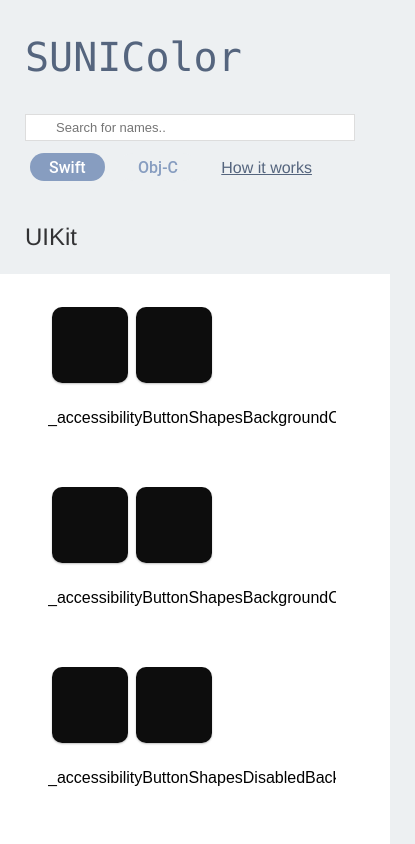
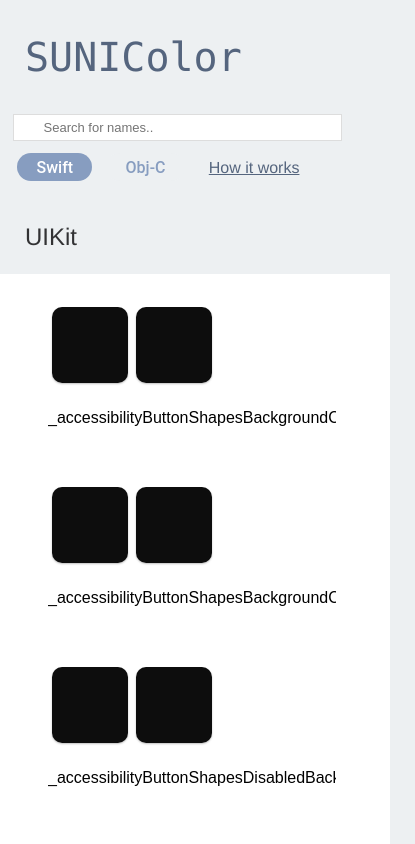
Before and after one commit to MarkDavies0/sunicolor_website, a plain HTML site: page docs/index.html in a window 390 px wide. Shown: the top 844 px of the page, 415 px wide, since content can reach past the window. Drawn offline with Linux system fonts and the light colour scheme.

Commit message:
Update style.css

```diff
--- a/docs/css/style.css
+++ b/docs/css/style.css
@@ -52,7 +52,7 @@ h2 {
     display: flex;
     /* justify-content: center; */
     align-items: center;
-    width: 100%;
+    width: calc(100% - 25px);
     height: 50px;
     background: rgb(237, 240, 242);
 }
@@ -218,6 +218,8 @@ input:checked+.slider:before {
 @media only screen and (max-width: 600px) {
     #subheader {
         display: block;
+        padding-left: 0px;
+        margin: auto;
     }
     .subContainer {
         margin-top: 15px;
```
